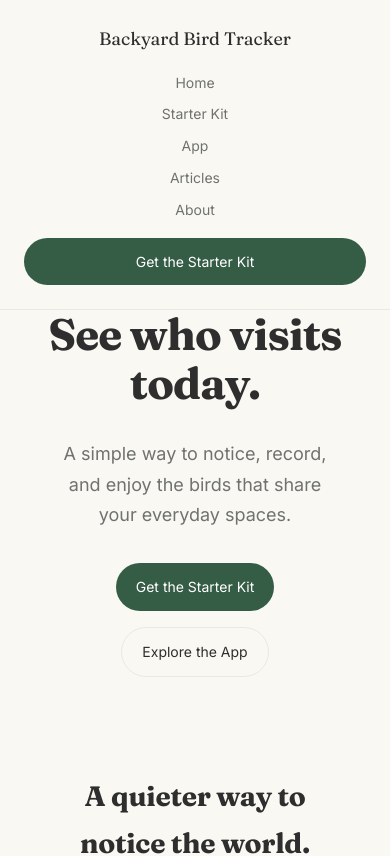
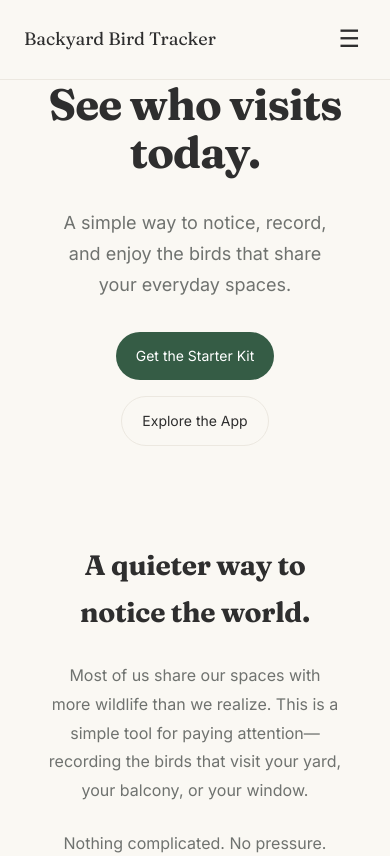
Before and after one commit to glsonn/backyard-bird-tracker-website, a Next.js app: page / in a window 390 px wide. Shown: the top 856 px of the page. Built offline with nearby package versions, Linux system fonts and the light colour scheme.

Commit message:
Hamburger mobile menu & image width fix

```diff
--- a/app/globals.css
+++ b/app/globals.css
@@ -587,7 +587,8 @@ section {
 }
 
 .gallery-item {
-  width: 320px;
+  width: 100%;
+  max-width: 320px;
   margin: 0;
 }
 
@@ -633,24 +634,51 @@ section {
   line-height: 1.7;
 }
 
+.header-cta {
+  display: flex;
+  align-items: center;
+}
+
+.menu-toggle {
+  display: none;
+  background: none;
+  border: none;
+  font-size: 24px;
+  cursor: pointer;
+  color: var(--color-text);
+}
+
 @media (max-width: 767px) {
   .header-inner {
-    flex-direction: column;
+    flex-wrap: wrap;
     gap: var(--space-3);
-    text-align: center;
+  }
+
+  .menu-toggle {
+    display: block;
+    margin-left: auto;
   }
 
   .nav {
+    display: none;
     flex-direction: column;
-    gap: var(--space-2);
+    width: 100%;
+    gap: var(--space-3);
+    text-align: center;
+    padding-top: var(--space-3);
   }
 
-  .cta {
+  .nav.open {
+    display: flex;
+  }
+
+  .header-cta {
+    display: none;
     width: 100%;
     justify-content: center;
   }
 
-  .cta .button {
-    width: 100%;
+  .nav.open + .header-cta {
+    display: flex;
   }
 }
--- a/components/layout/Header.tsx
+++ b/components/layout/Header.tsx
@@ -1,13 +1,27 @@
+"use client";
+
+import { useState } from "react";
 import Container from "./Container";
 
 export default function Header() {
+  const [menuOpen, setMenuOpen] = useState(false);
+
   return (
     <header className="site-header">
       <Container variant="standard">
         <div className="header-inner">
           <div className="logo">Backyard Bird Tracker</div>
 
-          <nav className="nav">
+          <button
+            className="menu-toggle"
+            onClick={() => setMenuOpen(!menuOpen)}
+            aria-expanded={menuOpen}
+            aria-label="Toggle navigation menu"
+          >
+            ☰
+          </button>
+
+          <nav className={`nav ${menuOpen ? "open" : ""}`}>
             <a href="/">Home</a>
             <a href="/starter-kit">Starter Kit</a>
             <a href="/app">App</a>
@@ -15,8 +29,8 @@ export default function Header() {
             <a href="/about">About</a>
           </nav>
 
-          <div className="cta">
-            <a href="/starter-kit" className="button primary cta">
+          <div className="header-cta">
+            <a href="/starter-kit" className="button primary">
               Get the Starter Kit
             </a>
           </div>
```
